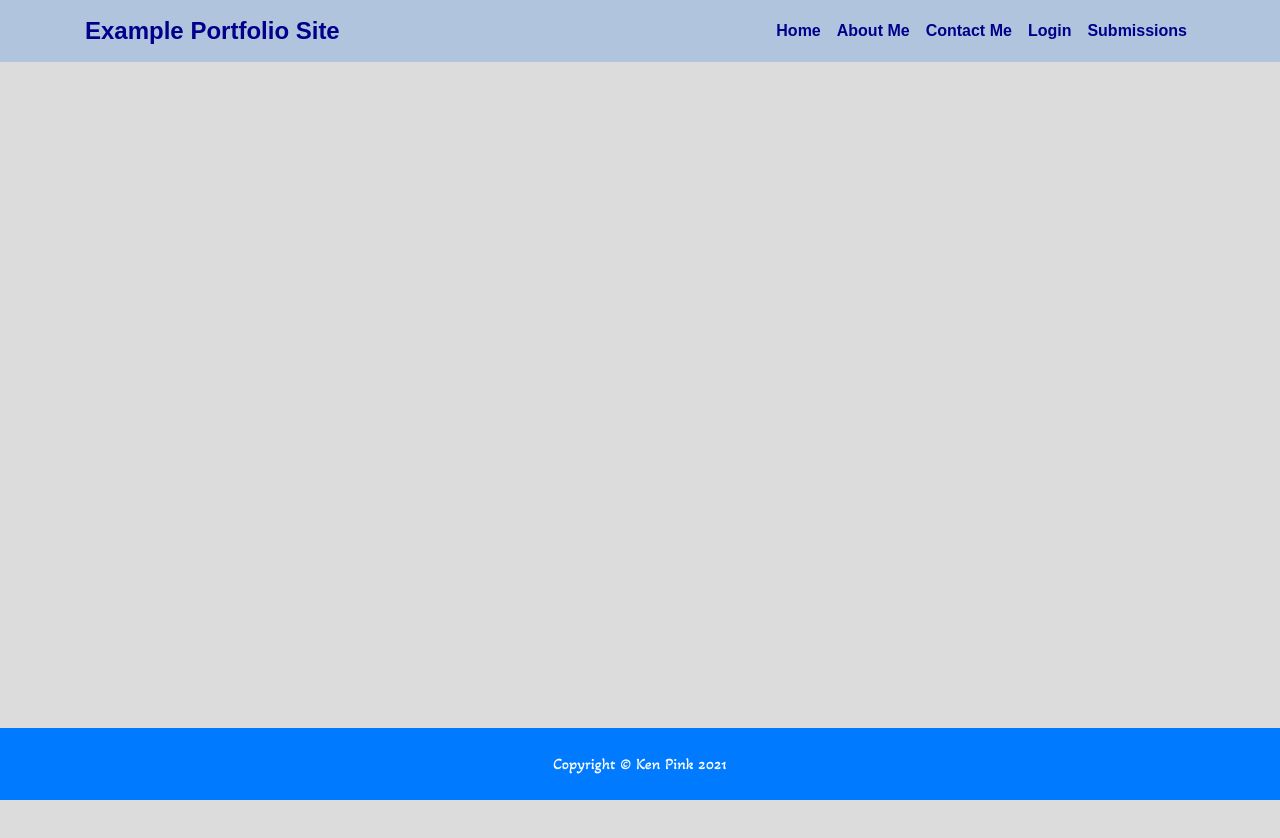
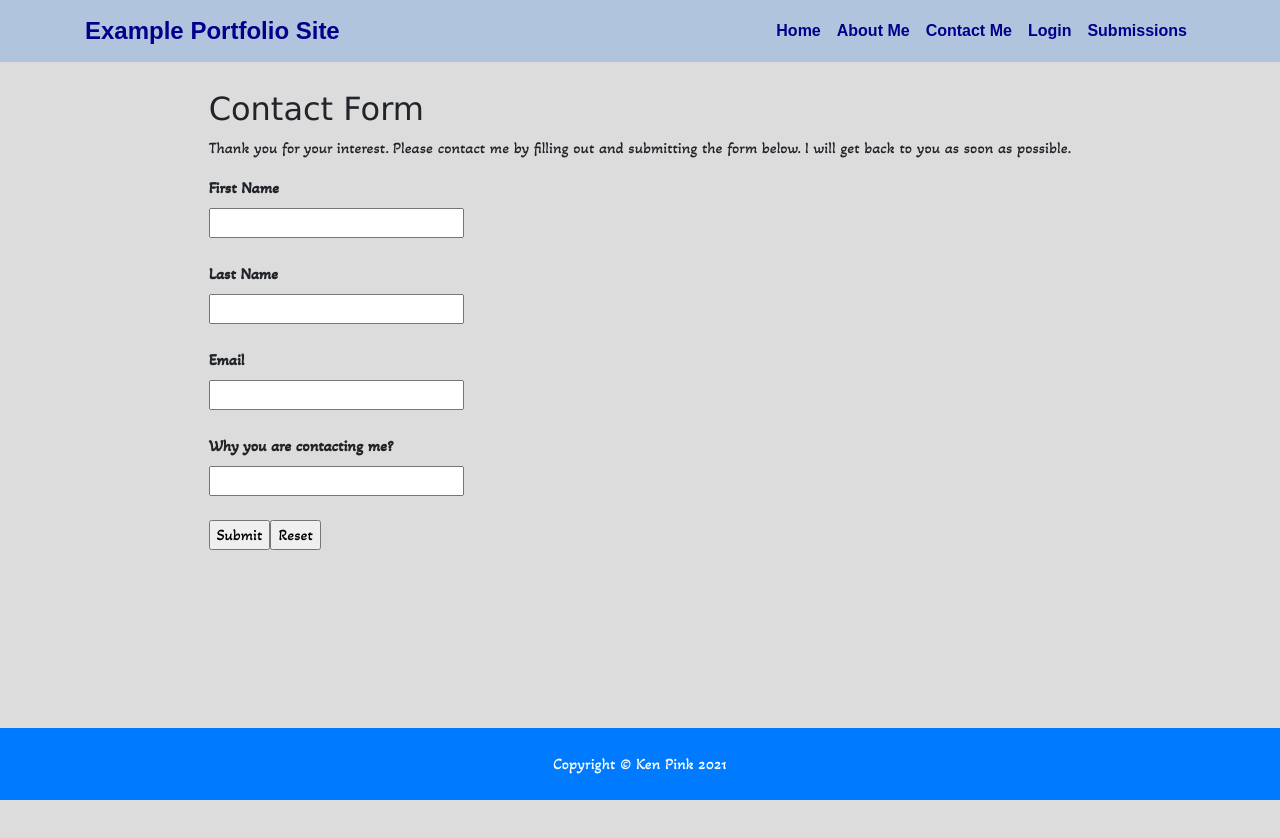
Before and after one commit to KenPDev/fs1010finalProject, a React (Create React App) app: page /contact in a window 1280 px wide. Shown: the top 838 px of the page. Before the commit the page ends 800 px from the top, so only its background shows below. Built offline with nearby package versions, Linux system fonts and the light colour scheme.

Commit message:
changed file name Contact2

```diff
--- a/src/App.js
+++ b/src/App.js
@@ -5,7 +5,7 @@ import Footer from './components/shared/footer'
 import { BrowserRouter, Switch, Route } from 'react-router-dom'
 import Home from './components/pages/Home'
 import About from './components/pages/About'
-import Contact2 from './components/pages/Contact2'
+import Contact from './components/pages/Contact'
 import Login from './components/pages/Login'
 import Listing from './components/pages/Listing'
 import PrivateRoute from './components/shared/PrivateRoute'
@@ -19,7 +19,7 @@ function App() {
         <Switch>
           <Route exact path="/" component={Home} />
           <Route exact path="/about" component={About} />
-          <Route exact path="/contact2" component={Contact2} />
+          <Route exact path="/contact" component={Contact} />
           <Route exact path="/portfolioWork" component={portfolioWork} />
           <Route exact path="/portfolioCreative" component={portfolioCreative} />
           <Route exact path="/login" component={Login} />
--- a/src/components/pages/About.js
+++ b/src/components/pages/About.js
@@ -14,7 +14,7 @@ const About = () => {
                     <h1 className="font-weight-light">About Me</h1>
                     <p>I am taking Full Stack Web Development to build on the skills I already have to help me continue working in an industry that I really enjoy. </p>
                     <p>I am a creative person more than a technical one but am working on it.</p>
-                    <Button color="primary" href="/contact2">Contact Me</Button>
+                    <Button color="primary" href="/contact">Contact Me</Button>
                 </Col>
             </Row>
         </Container>
--- a/src/components/pages/Contact2.js
+++ b/src/components/pages/Contact.js
@@ -1,7 +1,7 @@
 import React, { useState } from 'react'
 import { Form, FormGroup, Col, Input, Label, Button, Container, CardBody, Card, CardText } from 'reactstrap' // eslint-disable-line no-unused-vars
 
-const Contact2 = () => { // eslint-disable-line no-unused-vars
+const Contact = () => { // eslint-disable-line no-unused-vars
     const [firstName, setFirstName] = useState("")
     const [lastName, setLastName] = useState("")
     const [emailAddress, setEmailAddress] = useState("")
@@ -80,4 +80,4 @@ return (
     )
 }
 
-    export default Contact2
+    export default Contact
--- a/src/components/shared/Navigation.js
+++ b/src/components/shared/Navigation.js
@@ -21,7 +21,7 @@ const Navigation = () => {
                         <NavLink tag={RouteLink} to="/about">About Me</NavLink>
                     </NavItem>
                     <NavItem>
-                       <NavLink tag={RouteLink} to="/contact2">Contact Me</NavLink>
+                       <NavLink tag={RouteLink} to="/contact">Contact Me</NavLink>
                     </NavItem>
                     <NavItem>
                        <NavLink tag={RouteLink} to="/login">Login</NavLink>
```
Also changed, not shown: 2 other files (tests, documents, lock files or other folders).
